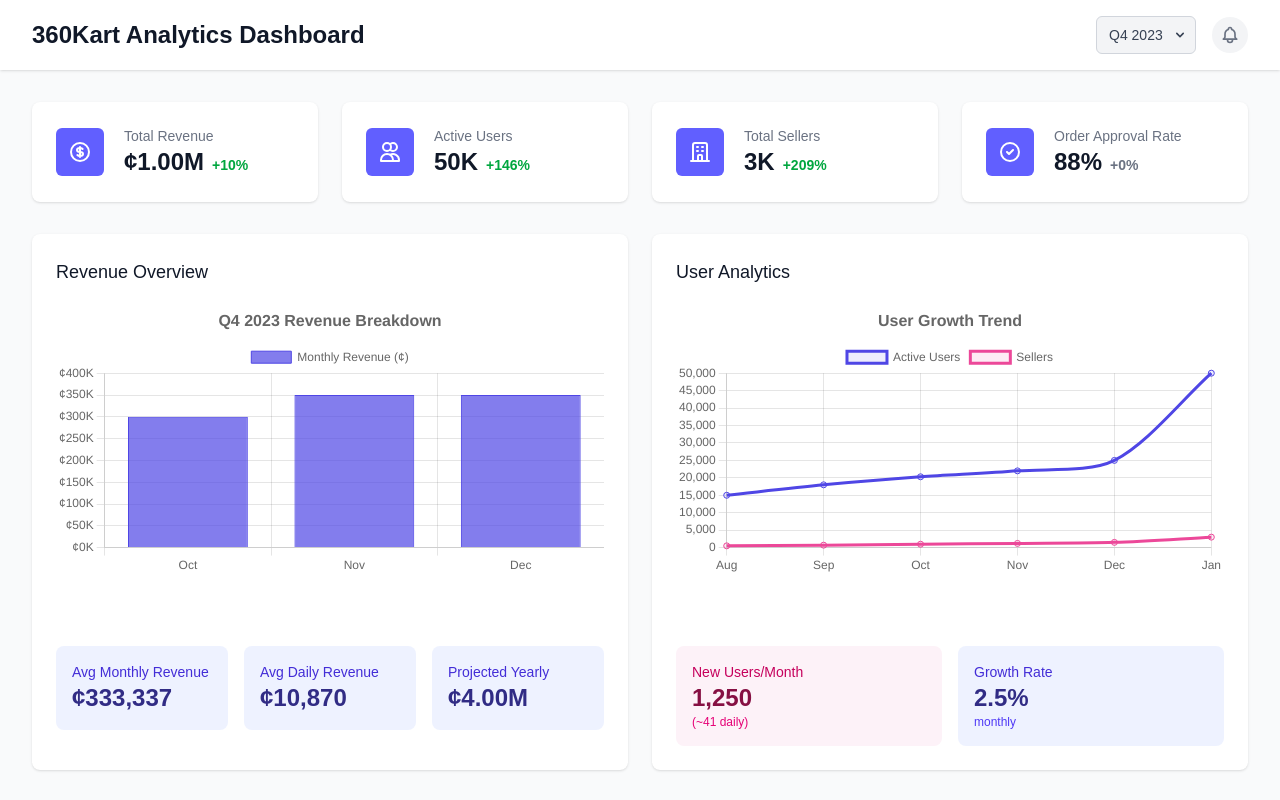
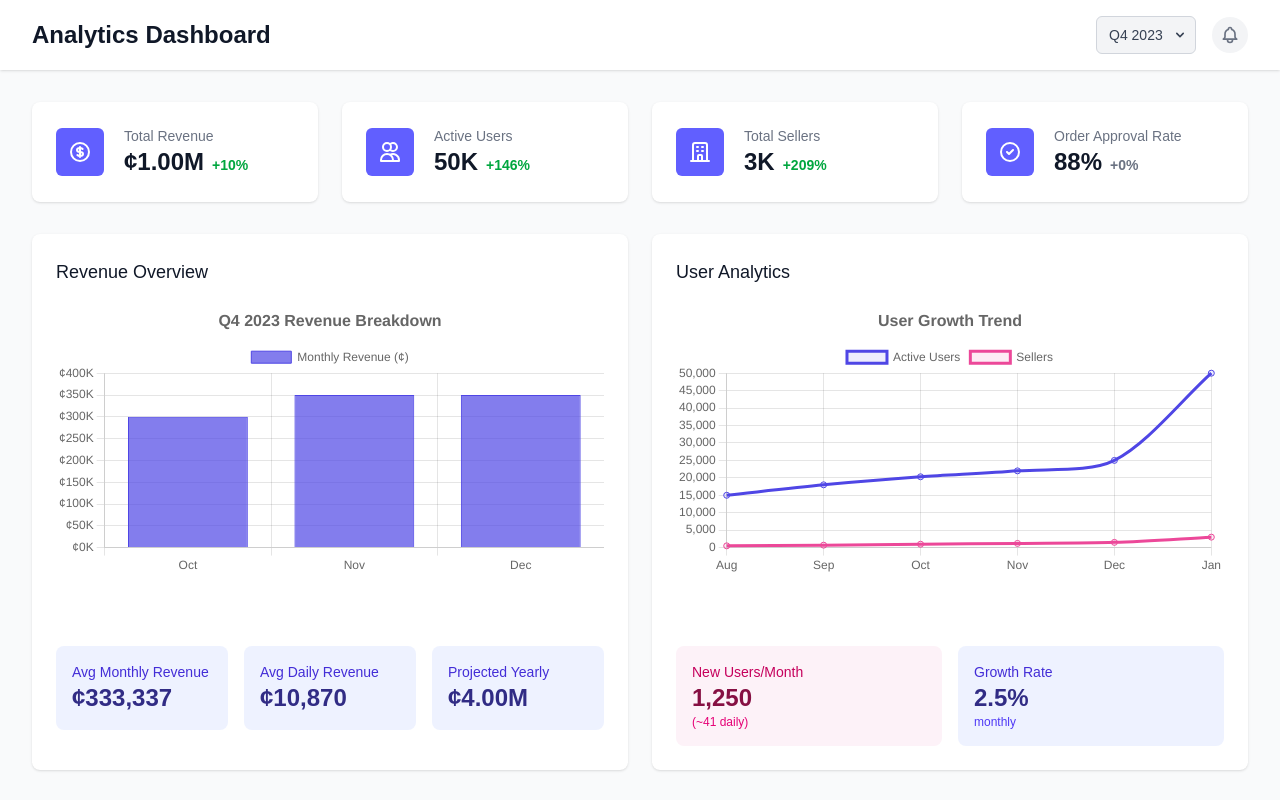
Before and after one commit to 360Kart-dev/analytics-dashboard, a Next.js app: page /dashboard in a window 1280 px wide. Shown: the top 800 px of the page. Built offline with nearby package versions, Linux system fonts and the light colour scheme.

Commit message:
Dashboard Setup

```diff
--- a/src/app/dashboard/page.jsx
+++ b/src/app/dashboard/page.jsx
@@ -11,7 +11,7 @@
     <div className="min-h-screen bg-gray-50">
       <header className="bg-white shadow-sm">
         <div className="max-w-7xl mx-auto px-4 py-4 sm:px-6 lg:px-8 flex justify-between items-center">
-          <h1 className="text-2xl font-bold text-gray-900">360Kart Analytics Dashboard</h1>
+          <h1 className="text-2xl font-bold text-gray-900">Analytics Dashboard</h1>
           <div className="flex items-center space-x-4">
             <div className="relative">
               <select className="appearance-none bg-gray-100 border border-gray-300 rounded-md py-2 pl-3 pr-8 text-sm font-medium text-gray-700 focus:outline-none focus:ring-2 focus:ring-indigo-500">
--- a/src/app/layout.js
+++ b/src/app/layout.js
@@ -12,8 +12,8 @@
 });
 
 export const metadata = {
-  title: "Create Next App",
-  description: "Generated by create next app",
+  title: "Analytics Dashboard",
+  description: "360Kart's Analytics Dashboard",
 };
 
 export default function RootLayout({ children }) {
--- a/src/app/page.js
+++ b/src/app/page.js
@@ -11,7 +11,7 @@
     <div className="min-h-screen bg-gray-50">
       <header className="bg-white shadow-sm">
         <div className="max-w-7xl mx-auto px-4 py-4 sm:px-6 lg:px-8 flex justify-between items-center">
-          <h1 className="text-2xl font-bold text-gray-900">360Kart Analytics Dashboard</h1>
+          <h1 className="text-2xl font-bold text-gray-900">Analytics Dashboard</h1>
           <div className="flex items-center space-x-4">
             <div className="relative">
               <select className="appearance-none bg-gray-100 border border-gray-300 rounded-md py-2 pl-3 pr-8 text-sm font-medium text-gray-700 focus:outline-none focus:ring-2 focus:ring-indigo-500">
```
